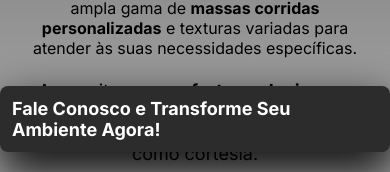
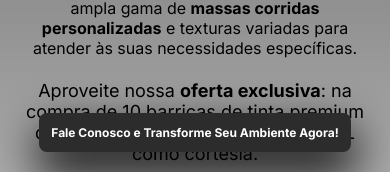
Before and after one commit to guilhermebernar/Rocha-Collor-LP, a Next.js app: page / in a window 390 px wide. Shown: the part 672-844 px from the top of the page. Built offline with nearby package versions, Linux system fonts and the light colour scheme.

Commit message:
feat: button resp

```diff
--- a/src/components/ContactButton.js
+++ b/src/components/ContactButton.js
@@ -1,33 +1,53 @@
+import React, { useState, useEffect } from 'react';
+
 export default function ContactButton() {
+  const [windowWidth, setWindowWidth] = useState(window.innerWidth);
+
+  useEffect(() => {
+    const handleResize = () => {
+      setWindowWidth(window.innerWidth);
+    };
+
+    window.addEventListener('resize', handleResize);
+
+    // Limpar o listener quando o componente for desmontado
+    return () => {
+      window.removeEventListener('resize', handleResize);
+    };
+  }, []);
+
+  const fontSize = windowWidth <= 767 ? '12px' : '18px';
+
   return (
     <div
       style={{
-          position: "fixed",
-          zIndex: "99",
-          width: "100%",
-          height: "fit-content",
-          minWidth: "100%",
-          display: "flex",
-          justifyContent: "center",
-          alignItems: "center"
-          }}
+        position: 'fixed',
+        zIndex: '99',
+        width: '100%',
+        height: 'fit-content',
+        minWidth: '100%',
+        display: 'flex',
+        justifyContent: 'center',
+        alignItems: 'center',
+      }}
     >
       <a
         href="https://wa.me/5521999520783?text=Ol%C3%A1%2C+quero+saber+mais+sobre+as+solu%C3%A7%C3%B5es+de+pintura+premium+da+Rocha+Collor."
         target="_blank"
+        rel="noopener noreferrer"
         style={{
-          position: "fixed",
-          zIndex: "100",
-          bottom: "20px",
-          padding: "12px",
-          borderRadius: "8px",
-          backgroundColor: "#2C2C2C",
-          fontFamily: "Inter",
-          fontWeight: "bold",
-          fontSize: "18px",
-          color: "#ffffff",
-          boxShadow: "2px 20px 46px 4px rgba(0,0,0,0.88)"
-          }}
+          position: 'fixed',
+          zIndex: '100',
+          bottom: '20px',
+          padding: '12px',
+          borderRadius: '8px',
+          backgroundColor: '#2C2C2C',
+          fontFamily: 'Inter',
+          fontWeight: 'bold',
+          fontSize: fontSize,
+          color: '#ffffff',
+          boxShadow: '2px 20px 46px 4px rgba(0,0,0,0.88)',
+        }}
       >
         Fale Conosco e Transforme Seu Ambiente Agora!
       </a>
```
